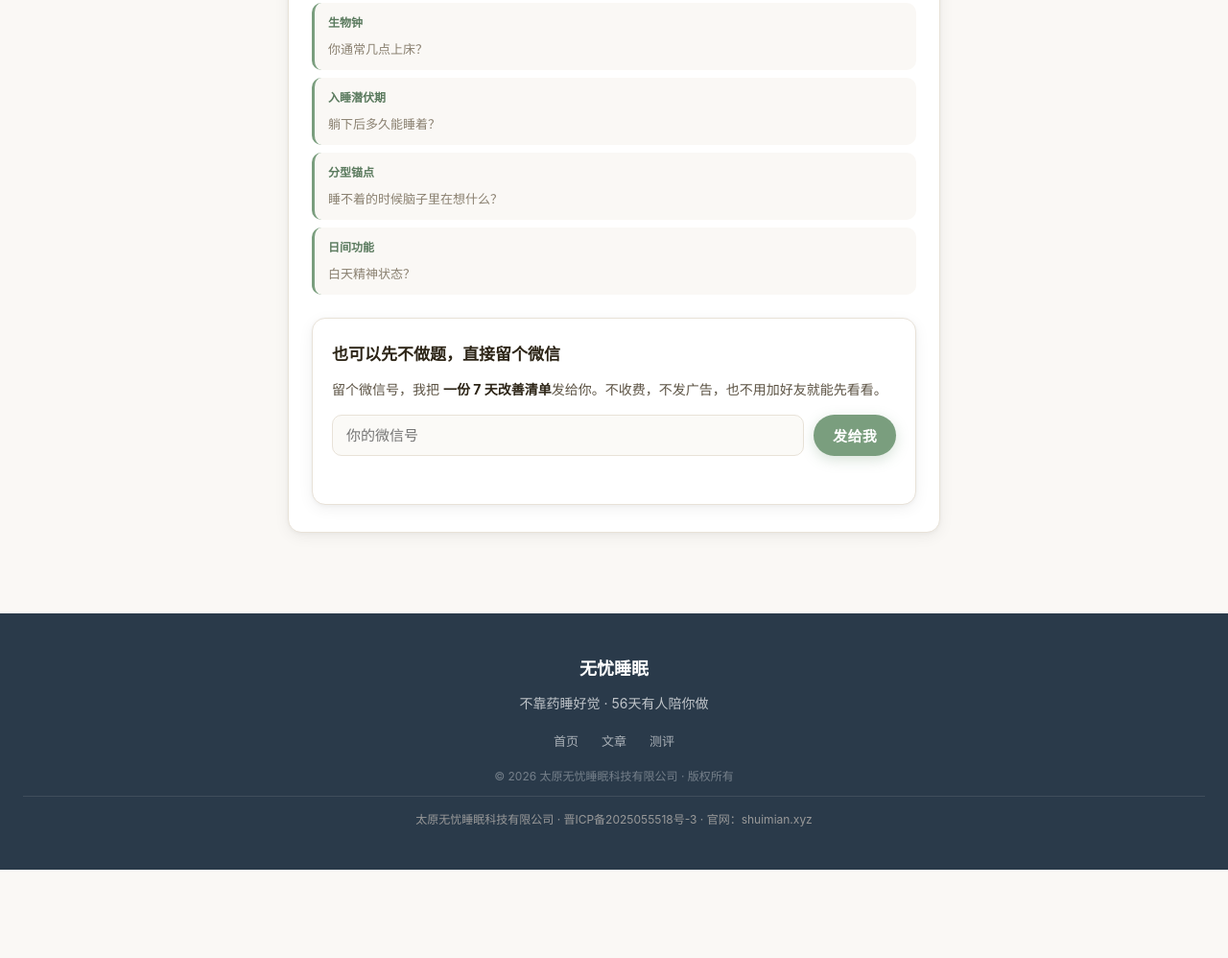
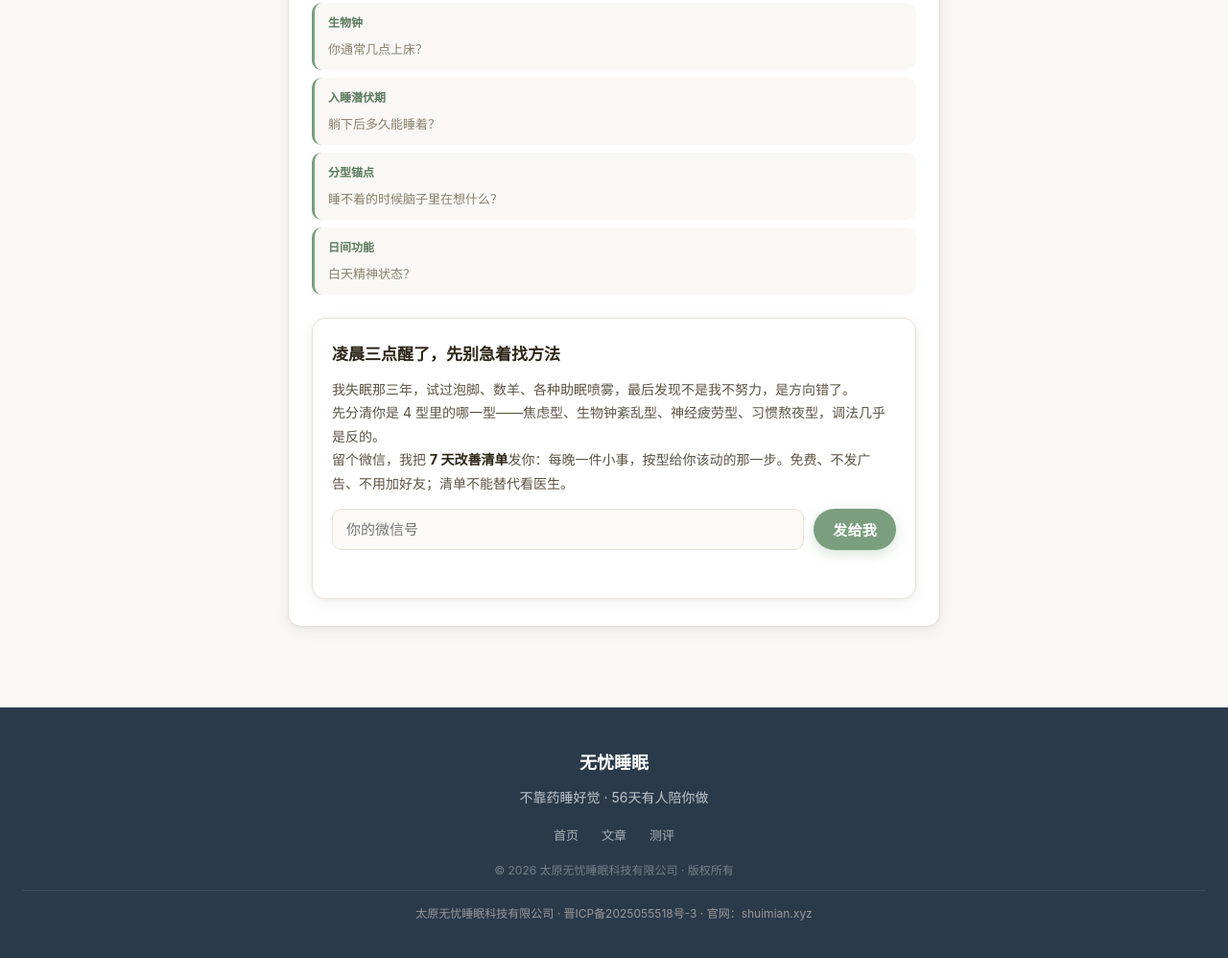
Before and after one commit to 13643468263/shuimian-xyz, a plain HTML site: page assess/index.html in a window 1280 px wide. Shown: the part 717-1715 px from the top of the page at 96% size. Before the commit the page ends 1623 px from the top, so only its background shows below. Drawn offline with Linux system fonts and the light colour scheme.

Commit message:
feat: 测评页留资卡文案按AI获客p188/p190提示词工程重写（修承接，无药名无效果承诺）

```diff
--- a/assess/index.html
+++ b/assess/index.html
@@ -172,8 +172,8 @@
 
       <!-- 🆕 2026-10-29 留资入口前置：原来只在结果页露出，绝大多数访客走不到 ⇒ 11 天 0 留资 -->
       <div class="lead-card" id="lead-card-early">
-        <h4>也可以先不做题，直接留个微信</h4>
-        <p class="lead-sub">留个微信号，我把 <b>一份 7 天改善清单</b>发给你。不收费，不发广告，也不用加好友就能先看看。</p>
+        <h4>凌晨三点醒了，先别急着找方法</h4>
+        <p class="lead-sub">我失眠那三年，试过泡脚、数羊、各种助眠喷雾，最后发现不是我不努力，是方向错了。<br>先分清你是 4 型里的哪一型——焦虑型、生物钟紊乱型、神经疲劳型、习惯熬夜型，调法几乎是反的。<br>留个微信，我把 <b>7 天改善清单</b>发你：每晚一件小事，按型给你该动的那一步。免费、不发广告、不用加好友；清单不能替代看医生。</p>
         <div class="lead-row">
           <input type="text" id="lead-contact-early" maxlength="60" placeholder="你的微信号" autocomplete="off">
           <button type="button" id="lead-submit-early" class="btn btn-primary" onclick="submitLeadEarly()">发给我</button>
```
